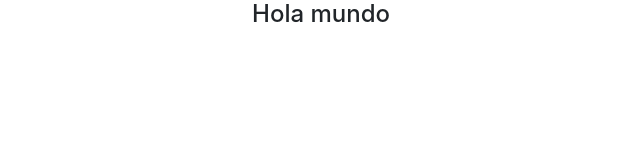
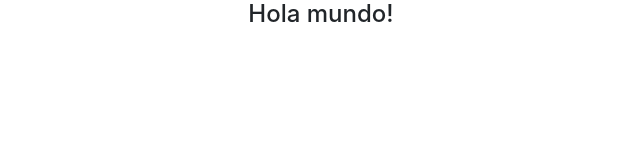
Before and after one commit to Arthy250/blackparadox, a plain HTML site: page index.html in a window 1280 px wide. Shown: the full height of the page, 319-959 px from the left. Drawn offline with nearby package versions, Linux system fonts and the light colour scheme; files that its build step writes are made by us from their sources.

```diff
--- a/index.html
+++ b/index.html
@@ -34,7 +34,7 @@
 <div class="container">
   <div class="row">
     <div class="col">
-      <h4 class="text-center">Hola mundo</h4>
+      <h4 class="text-center">Hola mundo!</h4>
     </div>
   </div>
 </div>
```
